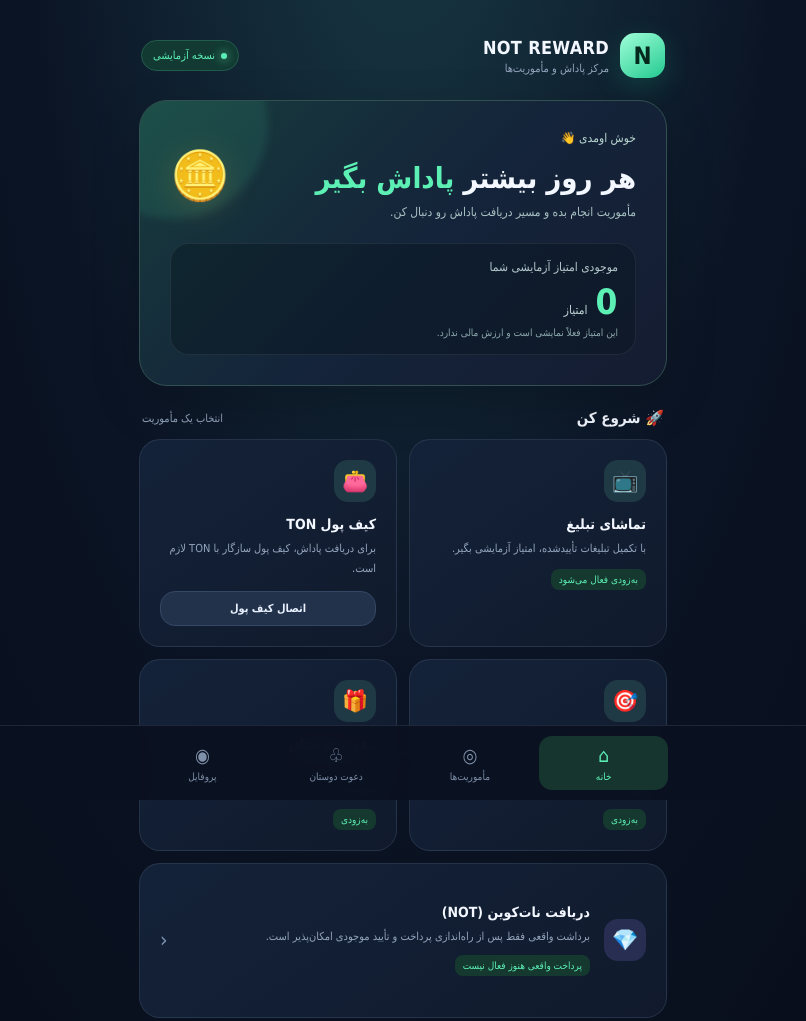
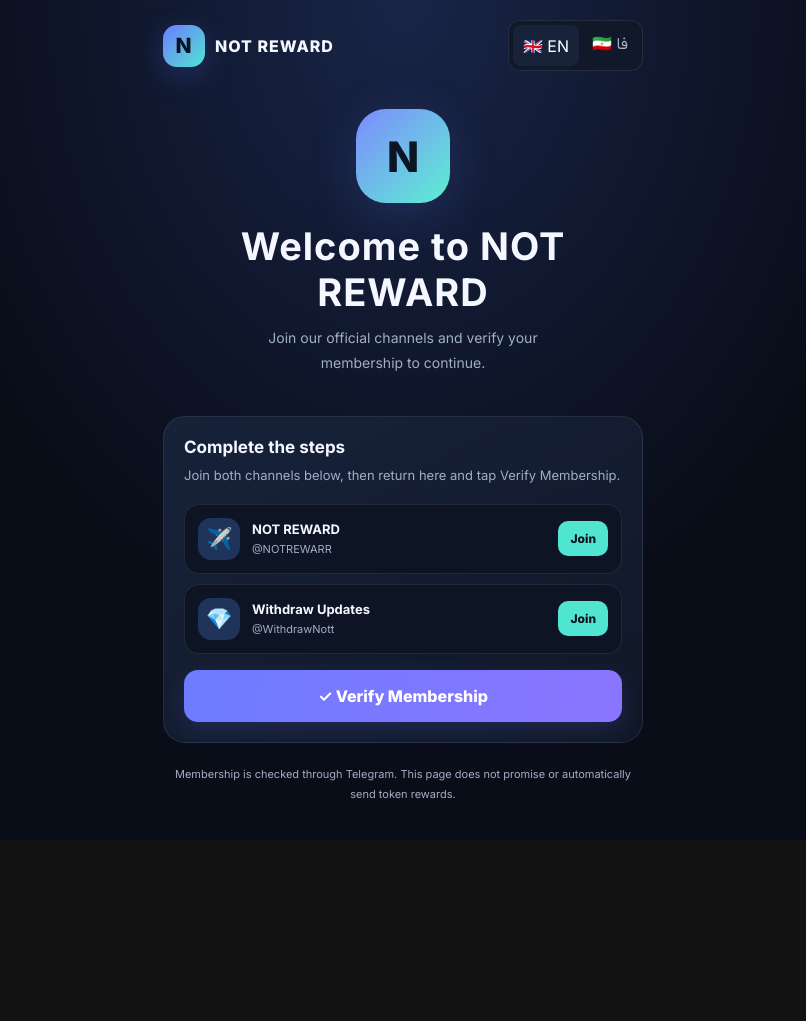
Before and after one commit to mukefaceget15-web/adcoin-miniap, a plain HTML site: page index.html in a window 1280 px wide. Shown: the top 1021 px of the page, without its empty margins (237-1043 px from the left). After the commit the page ends 840 px from the top, so only its background shows below. Drawn offline with Linux system fonts and the light colour scheme; a script that the page names is missing.

Commit message:
Update index.html

```diff
--- a/index.html
+++ b/index.html
@@ -1,155 +1,264 @@
+
 <!DOCTYPE html>
-<html lang="fa" dir="rtl">
+<html lang="en">
 <head>
   <meta charset="UTF-8">
-  <meta name="viewport" content="width=device-width, initial-scale=1, viewport-fit=cover">
-  <meta name="theme-color" content="#090f1d">
-  <title>NOT Reward | پاداش نات‌کوین</title>
+  <meta name="viewport" content="width=device-width, initial-scale=1.0">
+  <meta name="theme-color" content="#090d18">
+  <title>NOT REWARD</title>
+  <link rel="preconnect" href="https://fonts.googleapis.com">
+  <link rel="preconnect" href="https://fonts.gstatic.com" crossorigin>
+  <link href="https://fonts.googleapis.com/css2?family=Inter:wght@400;500;600;700;800&family=Vazirmatn:wght@400;500;600;700;800&display=swap" rel="stylesheet">
+  <script src="https://telegram.org/js/telegram-web-app.js"></script>
   <style>
-    :root{
-      --bg:#080e1b; --panel:#111d31; --panel2:#16243b; --line:rgba(160,190,225,.13);
-      --text:#f3f7ff; --muted:#94a5bd; --green:#5cf0b5; --green2:#19c98b;
-      --blue:#79a9ff; --gold:#ffd166; --radius:24px;
+    :root {
+      color-scheme: dark;
+      --bg: #090d18;
+      --panel: #121a2b;
+      --panel2: #18233a;
+      --text: #f4f7ff;
+      --muted: #a0aec7;
+      --blue: #6d7cff;
+      --cyan: #50e5d0;
+      --border: rgba(255,255,255,.09);
     }
-    *{box-sizing:border-box}
-    body{margin:0;background:radial-gradient(ellipse at 50% -15%,#193a46 0%,#0b1425 42%,var(--bg) 75%);color:var(--text);font-family:Tahoma,Arial,sans-serif;min-height:100vh}
-    button{font:inherit;cursor:pointer}
-    .app{max-width:560px;margin:0 auto;padding:18px 16px 104px}
-    .top{display:flex;align-items:center;justify-content:space-between;padding:8px 2px 22px}
-    .brand{display:flex;align-items:center;gap:11px}
-    .logo{width:45px;height:45px;border-radius:15px;background:linear-gradient(145deg,#a0ffd9,#23c990);color:#05291d;display:grid;place-items:center;font-weight:900;font-size:24px;box-shadow:0 8px 28px #21d99b30}
-    .brand h1{font-size:18px;margin:0 0 4px;letter-spacing:.3px}
-    .brand p{margin:0;color:var(--muted);font-size:11px}
-    .live{font-size:11px;color:var(--green);background:#123a32;padding:8px 11px;border:1px solid #225c4b;border-radius:99px;display:flex;align-items:center;gap:6px}
-    .dot{width:6px;height:6px;background:var(--green);border-radius:50%;box-shadow:0 0 10px var(--green)}
-    .hero{position:relative;overflow:hidden;border:1px solid #31504f;background:linear-gradient(135deg,#183c3d 0%,#14243a 52%,#151c31 100%);border-radius:28px;padding:25px 22px 22px;margin-bottom:16px;box-shadow:0 18px 50px #0003}
-    .hero:before{content:"";position:absolute;width:190px;height:190px;border-radius:50%;background:#53f0b31a;filter:blur(4px);left:-62px;top:-72px}
-    .hero-top{position:relative;display:flex;justify-content:space-between;align-items:center}
-    .eyebrow{font-size:12px;color:#b8d8d0}
-    .hero h2{font-size:25px;line-height:1.6;margin:10px 0 4px;position:relative}
-    .hero h2 span{color:var(--green)}
-    .sub{font-size:12px;color:#a9c2c4;margin:0;position:relative}
-    .coin{font-size:48px;filter:drop-shadow(0 6px 16px #e4b83e30)}
-    .balance{position:relative;margin-top:24px;padding:16px 17px;border-radius:19px;background:#07131c60;border:1px solid #ffffff13}
-    .balance-label{font-size:12px;color:#b5c9cc}
-    .balance-row{display:flex;align-items:baseline;gap:8px;margin-top:8px}
-    .balance-num{font-size:35px;font-weight:800;color:var(--green);letter-spacing:.5px}
-    .unit{font-size:12px;color:#c1d5d6}
-    .balance-note{font-size:10px;color:#8ca9ac;margin-top:5px}
-    .section-title{display:flex;align-items:center;justify-content:space-between;margin:23px 3px 12px}
-    .section-title h3{margin:0;font-size:15px}
-    .section-title span{font-size:11px;color:var(--muted)}
-    .grid{display:grid;grid-template-columns:1fr 1fr;gap:12px}
-    .tile{border:1px solid var(--line);background:linear-gradient(145deg,#142239,#101a2c);border-radius:21px;padding:17px 15px;min-height:145px;position:relative;overflow:hidden}
-    .tile-icon{width:42px;height:42px;border-radius:14px;display:grid;place-items:center;font-size:21px;margin-bottom:14px;background:#203a45}
-    .tile h4{font-size:14px;margin:0 0 7px}
-    .tile p{font-size:11px;line-height:1.8;color:var(--muted);margin:0}
-    .tag{display:inline-block;font-size:10px;margin-top:10px;padding:5px 8px;border-radius:8px;background:#15382f;color:var(--green)}
-    .wide{grid-column:1/-1;display:flex;align-items:center;gap:14px;min-height:auto;padding:17px}
-    .wide .tile-icon{flex-shrink:0;margin:0;background:#282e52}
-    .wide-copy{flex:1}
-    .wide .tag{margin-top:8px}
-    .arrow{color:#7f96b4;font-size:21px}
-    .notice{margin-top:17px;padding:13px 14px;border:1px solid #3a3550;background:#201d35;border-radius:16px;color:#b8b3d6;font-size:11px;line-height:1.9}
-    .notice strong{color:#e3dcff}
-    .bottom{position:fixed;bottom:0;left:0;right:0;z-index:5;background:#0a1120ee;backdrop-filter:blur(18px);border-top:1px solid var(--line);padding:10px 14px calc(10px + env(safe-area-inset-bottom));display:flex;justify-content:center}
-    .nav{width:100%;max-width:530px;display:grid;grid-template-columns:repeat(4,1fr);gap:5px}
-    .nav button{border:0;background:transparent;color:#7f90aa;border-radius:13px;padding:8px 3px;font-size:10px;display:flex;flex-direction:column;align-items:center;gap:5px}
-    .nav button b{font-size:19px;font-weight:400}
-    .nav button.active{color:var(--green);background:#16352f}
-    .primary{border:0;border-radius:15px;padding:14px 16px;background:linear-gradient(100deg,var(--green),#31dba0);color:#06251b;font-weight:800;width:100%;margin-top:14px;box-shadow:0 7px 22px #28d99a22}
-    .secondary{border:1px solid #344764;border-radius:15px;padding:13px 16px;background:#22324b;color:#e8f0ff;font-weight:700;width:100%;margin-top:12px}
-    .smallprint{font-size:10px;color:#73839d;text-align:center;margin:20px 0 0;line-height:1.8}
-    .toast{position:fixed;z-index:10;bottom:95px;left:50%;transform:translateX(-50%);width:max-content;max-width:calc(100% - 32px);background:#e9fff6;color:#102b23;padding:12px 16px;border-radius:13px;font-size:12px;box-shadow:0 10px 35px #0006;display:none}
-    @media(min-width:520px){.app{padding-top:25px}.hero{padding:30px}.hero h2{font-size:29px}.tile{padding:20px;min-height:155px}}
+    * { box-sizing: border-box; }
+    body {
+      margin: 0;
+      min-height: 100vh;
+      background: radial-gradient(ellipse at top, #192548 0, var(--bg) 55%);
+      color: var(--text);
+      font-family: Inter, Vazirmatn, sans-serif;
+    }
+    body.fa { font-family: Vazirmatn, Inter, sans-serif; }
+    button, a { font: inherit; }
+    .app { width: min(100% - 28px, 480px); margin: auto; padding: 20px 0 36px; }
+    header { display: flex; justify-content: space-between; align-items: center; gap: 12px; }
+    .brand { display: flex; align-items: center; gap: 10px; font-weight: 800; letter-spacing: 1px; }
+    .logo {
+      display: grid; place-items: center; width: 42px; height: 42px;
+      border-radius: 14px; background: linear-gradient(135deg, var(--blue), var(--cyan));
+      color: #08111e; font-size: 21px; font-weight: 800;
+      box-shadow: 0 8px 28px #596bff40;
+    }
+    .lang {
+      display: flex; gap: 3px; padding: 4px; border: 1px solid var(--border);
+      background: #11182a; border-radius: 12px;
+    }
+    .lang button {
+      border: 0; border-radius: 8px; padding: 8px 10px;
+      color: var(--muted); background: transparent; cursor: pointer;
+    }
+    .lang button.active { background: var(--panel2); color: white; }
+    .hero { text-align: center; padding: 38px 0 25px; }
+    .coin {
+      width: 94px; height: 94px; margin: 0 auto 20px; border-radius: 30px;
+      display: grid; place-items: center; font-size: 42px; font-weight: 800;
+      color: #0b1523; background: linear-gradient(135deg, #7e8aff, #5df0d1);
+      box-shadow: 0 12px 50px #5b7bff30;
+    }
+    h1 { font-size: clamp(29px, 8vw, 38px); margin: 0 0 10px; letter-spacing: 1px; }
+    .subtitle { margin: 0 auto; max-width: 340px; color: var(--muted); line-height: 1.8; font-size: 14px; }
+    .panel {
+      padding: 20px; background: linear-gradient(150deg, #17223a, #101726);
+      border: 1px solid var(--border); border-radius: 22px; margin-top: 16px;
+    }
+    .panel h2 { font-size: 17px; margin: 0 0 7px; }
+    .hint { font-size: 13px; color: var(--muted); line-height: 1.8; margin: 0 0 16px; }
+    .channel {
+      display: flex; align-items: center; gap: 12px; padding: 13px;
+      border: 1px solid var(--border); background: #0d1423; border-radius: 15px;
+      margin-top: 10px;
+    }
+    .channel-icon {
+      flex: 0 0 42px; height: 42px; border-radius: 13px; display: grid;
+      place-items: center; background: #20335a; font-size: 21px;
+    }
+    .channel-info { min-width: 0; flex: 1; }
+    .channel-info strong { display: block; font-size: 13px; }
+    .channel-info small { display: block; color: var(--muted); margin-top: 5px; font-size: 11px; }
+    .join {
+      text-decoration: none; color: #08111e; background: var(--cyan);
+      font-size: 12px; font-weight: 800; padding: 10px 12px; border-radius: 10px;
+      white-space: nowrap;
+    }
+    .primary {
+      width: 100%; border: 0; border-radius: 14px; padding: 16px;
+      margin-top: 16px; background: linear-gradient(100deg, var(--blue), #8b75ff);
+      color: white; font-weight: 800; cursor: pointer;
+      box-shadow: 0 8px 25px #6575ff2c;
+    }
+    .primary:disabled { opacity: .6; cursor: wait; }
+    .status { display: none; padding: 13px; border-radius: 12px; margin-top: 12px; font-size: 13px; line-height: 1.7; }
+    .status.show { display: block; }
+    .status.good { background: #10372f; color: #8ff4d9; }
+    .status.bad { background: #40222c; color: #ffb5c0; }
+    .status.neutral { background: #202d47; color: #d6e0ff; }
+    .note { color: var(--muted); text-align: center; font-size: 11px; line-height: 1.8; margin: 22px 8px 0; }
+    .fa .hero, .fa .panel, .fa .channel-info { text-align: right; }
+    .fa .hero { text-align: center; }
+    .fa .channel { direction: rtl; }
+    .fa .brand { letter-spacing: 0; }
+    @media (max-width: 360px) {
+      .app { width: min(100% - 20px, 480px); }
+      .panel { padding: 15px; }
+      .channel { gap: 8px; padding: 10px; }
+      .join { padding: 9px; }
+    }
   </style>
 </head>
 <body>
-  <main class="app">
-    <header class="top">
-      <div class="brand">
-        <div class="logo">N</div>
-        <div><h1>NOT REWARD</h1><p>مرکز پاداش و مأموریت‌ها</p></div>
+  <main class="app" id="app">
+    <header>
+      <div class="brand"><div class="logo">N</div><span>NOT REWARD</span></div>
+      <div class="lang" aria-label="Language">
+        <button id="enBtn" class="active" type="button">🇬🇧 EN</button>
+        <button id="faBtn" type="button">🇮🇷 فا</button>
       </div>
-      <div class="live"><span class="dot"></span> نسخه آزمایشی</div>
     </header>
 
     <section class="hero">
-      <div class="hero-top">
-        <div>
-          <div class="eyebrow">خوش اومدی 👋</div>
-          <h2>هر روز بیشتر <span>پاداش بگیر</span></h2>
-          <p class="sub">مأموریت انجام بده و مسیر دریافت پاداش رو دنبال کن.</p>
-        </div>
-        <div class="coin">🪙</div>
-      </div>
-      <div class="balance">
-        <div class="balance-label">موجودی امتیاز آزمایشی شما</div>
-        <div class="balance-row"><div class="balance-num" id="points">0</div><div class="unit">امتیاز</div></div>
-        <div class="balance-note">این امتیاز فعلاً نمایشی است و ارزش مالی ندارد.</div>
-      </div>
+      <div class="coin">N</div>
+      <h1 data-en="Welcome to NOT REWARD" data-fa="به نات ریوارد خوش آمدید">Welcome to NOT REWARD</h1>
+      <p class="subtitle"
+         data-en="Join our official channels and verify your membership to continue."
+         data-fa="برای ادامه، در کانال‌های رسمی ما عضو شوید و عضویت خود را بررسی کنید.">
+        Join our official channels and verify your membership to continue.
+      </p>
     </section>
 
-    <div class="section-title"><h3>🚀 شروع کن</h3><span>انتخاب یک مأموریت</span></div>
-    <section class="grid">
-      <article class="tile">
-        <div class="tile-icon">📺</div><h4>تماشای تبلیغ</h4>
-        <p>با تکمیل تبلیغات تأییدشده، امتیاز آزمایشی بگیر.</p>
-        <span class="tag">به‌زودی فعال می‌شود</span>
-      </article>
-      <article class="tile">
-        <div class="tile-icon">👛</div><h4>کیف پول TON</h4>
-        <p>برای دریافت پاداش، کیف پول سازگار با TON لازم است.</p>
-        <button class="secondary" style="font-size:11px;padding:10px 7px" onclick="notify('اتصال امن کیف پول در مرحله بعد اضافه می‌شود.')">اتصال کیف پول</button>
-      </article>
-      <article class="tile">
-        <div class="tile-icon">🎯</div><h4>مأموریت روزانه</h4>
-        <p>فعالیت‌های روزانه را انجام بده و پیشرفتت را دنبال کن.</p>
-        <span class="tag">به‌زودی</span>
-      </article>
-      <article class="tile">
-        <div class="tile-icon">🎁</div><h4>دعوت دوستان</h4>
-        <p>بعداً لینک دعوت اختصاصی برای هر کاربر اضافه می‌شود.</p>
-        <span class="tag">به‌زودی</span>
-      </article>
-      <article class="tile wide">
-        <div class="tile-icon">💎</div>
-        <div class="wide-copy"><h4>دریافت نات‌کوین (NOT)</h4><p>برداشت واقعی فقط پس از راه‌اندازی پرداخت و تأیید موجودی امکان‌پذیر است.</p><span class="tag">پرداخت واقعی هنوز فعال نیست</span></div>
-        <div class="arrow">‹</div>
-      </article>
+    <section class="panel">
+      <h2 data-en="Complete the steps" data-fa="مراحل را کامل کنید">Complete the steps</h2>
+      <p class="hint"
+         data-en="Join both channels below, then return here and tap Verify Membership."
+         data-fa="در هر دو کانال زیر عضو شوید، سپس به اینجا برگردید و روی بررسی عضویت بزنید.">
+        Join both channels below, then return here and tap Verify Membership.
+      </p>
+
+      <div class="channel">
+        <div class="channel-icon">✈️</div>
+        <div class="channel-info">
+          <strong>NOT REWARD</strong>
+          <small>@NOTREWARR</small>
+        </div>
+        <a class="join" href="https://t.me/NOTREWARR" target="_blank" rel="noopener"
+           data-en="Join" data-fa="عضویت">Join</a>
+      </div>
+
+      <div class="channel">
+        <div class="channel-icon">💎</div>
+        <div class="channel-info">
+          <strong data-en="Withdraw Updates" data-fa="اخبار برداشت">Withdraw Updates</strong>
+          <small>@WithdrawNott</small>
+        </div>
+        <a class="join" href="https://t.me/WithdrawNott" target="_blank" rel="noopener"
+           data-en="Join" data-fa="عضویت">Join</a>
+      </div>
+
+      <button class="primary" id="verifyBtn" type="button"
+        data-en="✓ Verify Membership" data-fa="✓ بررسی عضویت">✓ Verify Membership</button>
+      <div class="status" id="status" role="status" aria-live="polite"></div>
     </section>
 
-    <div class="notice"><strong>🔒 شفاف و امن</strong><br>هیچ‌وقت عبارت بازیابی یا کلید خصوصی کیف پولت را در این سایت وارد نکن. اتصال کیف پول باید از راهکار رسمی و امن انجام شود.</div>
-    <p class="smallprint">NOT REWARD · نسخه اولیه رابط کاربری<br>تبلیغات، امتیازدهی و پرداخت واقعی هنوز به سرویس‌های مربوط متصل نشده‌اند.</p>
+    <p class="note"
+       data-en="Membership is checked through Telegram. This page does not promise or automatically send token rewards."
+       data-fa="عضویت از طریق تلگرام بررسی می‌شود. این صفحه پرداخت یا ارسال خودکار توکن را تضمین نمی‌کند.">
+      Membership is checked through Telegram. This page does not promise or automatically send token rewards.
+    </p>
   </main>
 
-  <nav class="bottom">
-    <div class="nav">
-      <button class="active" onclick="setTab(this,'صفحه اصلی')"><b>⌂</b>خانه</button>
-      <button onclick="setTab(this,'مأموریت‌ها')"><b>◎</b>مأموریت‌ها</button>
-      <button onclick="setTab(this,'دعوت دوستان')"><b>♧</b>دعوت دوستان</button>
-      <button onclick="setTab(this,'پروفایل')"><b>◉</b>پروفایل</button>
-    </div>
-  </nav>
-  <div class="toast" id="toast" role="status"></div>
   <script>
-    let toastTimer;
-    function notify(message){
-      const el=document.getElementById('toast');
-      el.textContent=message;el.style.display='block';
-      clearTimeout(toastTimer);toastTimer=setTimeout(()=>el.style.display='none',3000);
-    }
-    function setTab(button,name){
-      document.querySelectorAll('.nav button').forEach(b=>b.classList.remove('active'));
-      button.classList.add('active');
-      if(name!=='صفحه اصلی') notify('بخش «'+name+'» در مرحله بعد فعال می‌شود.');
-    }
+    (() => {
+      const WORKER_URL = "https://not-reward-checker.mukefaceget15.workers.dev/";
+      const tg = window.Telegram && window.Telegram.WebApp;
+      const statusBox = document.getElementById("status");
+      const verifyBtn = document.getElementById("verifyBtn");
+      let language = "en";
+
+      const messages = {
+        en: {
+          missing: "Please open this mini app from Telegram, not from a regular browser.",
+          loading: "Checking your channel membership…",
+          success: "Success! You are a member of both required channels.",
+          notJoined: "You still need to join both channels. Join the missing channel, then try again.",
+          failed: "Could not verify membership right now. Please try again in a moment.",
+          error: "Something went wrong. Please try again."
+        },
+        fa: {
+          missing: "لطفاً مینی‌اپ را از داخل تلگرام باز کنید، نه مرورگر معمولی.",
+          loading: "در حال بررسی عضویت شما…",
+          success: "عالی! شما در هر دو کانال عضو هستید.",
+          notJoined: "هنوز در هر دو کانال عضو نشده‌اید. عضو شوید و دوباره امتحان کنید.",
+          failed: "فعلاً بررسی عضویت انجام نشد. کمی بعد دوباره تلاش کنید.",
+          error: "مشکلی پیش آمد. دوباره تلاش کنید."
+        }
+      };
+
+      function showStatus(message, kind) {
+        statusBox.textContent = message;
+        statusBox.className = "status show " + kind;
+      }
+
+      function setLanguage(next) {
+        language = next;
+        document.documentElement.lang = next;
+        document.documentElement.dir = next === "fa" ? "rtl" : "ltr";
+        document.body.classList.toggle("fa", next === "fa");
+        document.querySelectorAll("[data-en][data-fa]").forEach(el => {
+          el.textContent = el.dataset[next];
+        });
+        document.getElementById("enBtn").classList.toggle("active", next === "en");
+        document.getElementById("faBtn").classList.toggle("active", next === "fa");
+        document.getElementById("enBtn").setAttribute("aria-pressed", String(next === "en"));
+        document.getElementById("faBtn").setAttribute("aria-pressed", String(next === "fa"));
+      }
+
+      document.getElementById("enBtn").addEventListener("click", () => setLanguage("en"));
+      document.getElementById("faBtn").addEventListener("click", () => setLanguage("fa"));
+
+      if (tg) {
+        tg.ready();
+        tg.expand();
+      }
+
+      verifyBtn.addEventListener("click", async () => {
+        if (!tg || !tg.initData) {
+          showStatus(messages[language].missing, "bad");
+          return;
+        }
+
+        verifyBtn.disabled = true;
+        verifyBtn.textContent = language === "fa" ? "در حال بررسی…" : "Checking…";
+        showStatus(messages[language].loading, "neutral");
+
+        try {
+          const response = await fetch(WORKER_URL, {
+            method: "POST",
+            headers: { "Content-Type": "application/json" },
+            body: JSON.stringify({ initData: tg.initData })
+          });
+
+          const result = await response.json();
+
+          if (!response.ok && response.status === 401) {
+            showStatus(messages[language].missing, "bad");
+          } else if (result.ok && result.joined === true) {
+            showStatus(messages[language].success, "good");
+          } else if (result.ok && result.joined === false) {
+            showStatus(messages[language].notJoined, "bad");
+          } else {
+            showStatus(messages[language].failed, "bad");
+          }
+        } catch (error) {
+          showStatus(messages[language].error, "bad");
+        } finally {
+          verifyBtn.disabled = false;
+          verifyBtn.textContent = language === "fa" ? "✓ بررسی عضویت" : "✓ Verify Membership";
+        }
+      });
+
+      setLanguage("en");
+    })();
   </script>
-  <script src="https://telegram.org/js/telegram-web-app.js"></script>
-<script>
-  const tg = window.Telegram.WebApp;
-  tg.ready();
-  tg.expand();
-</script>
 </body>
 </html>
```
